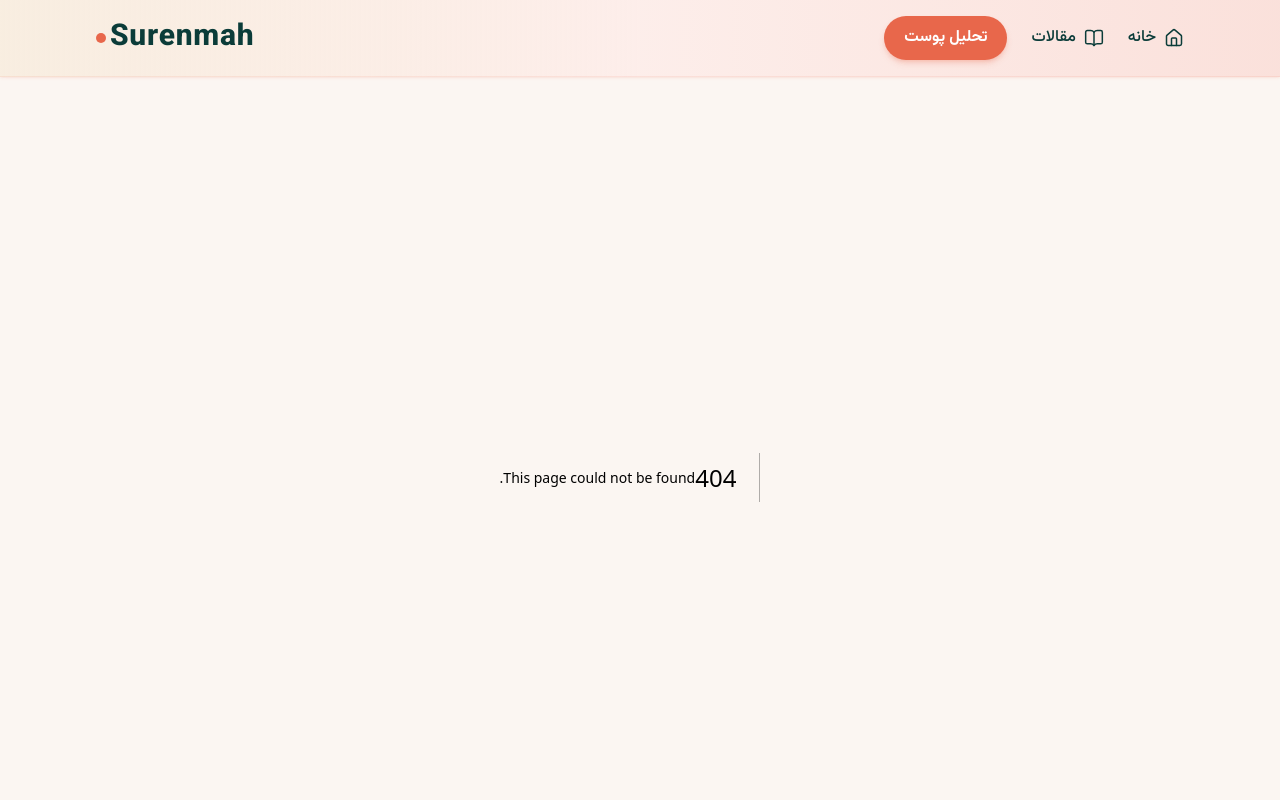
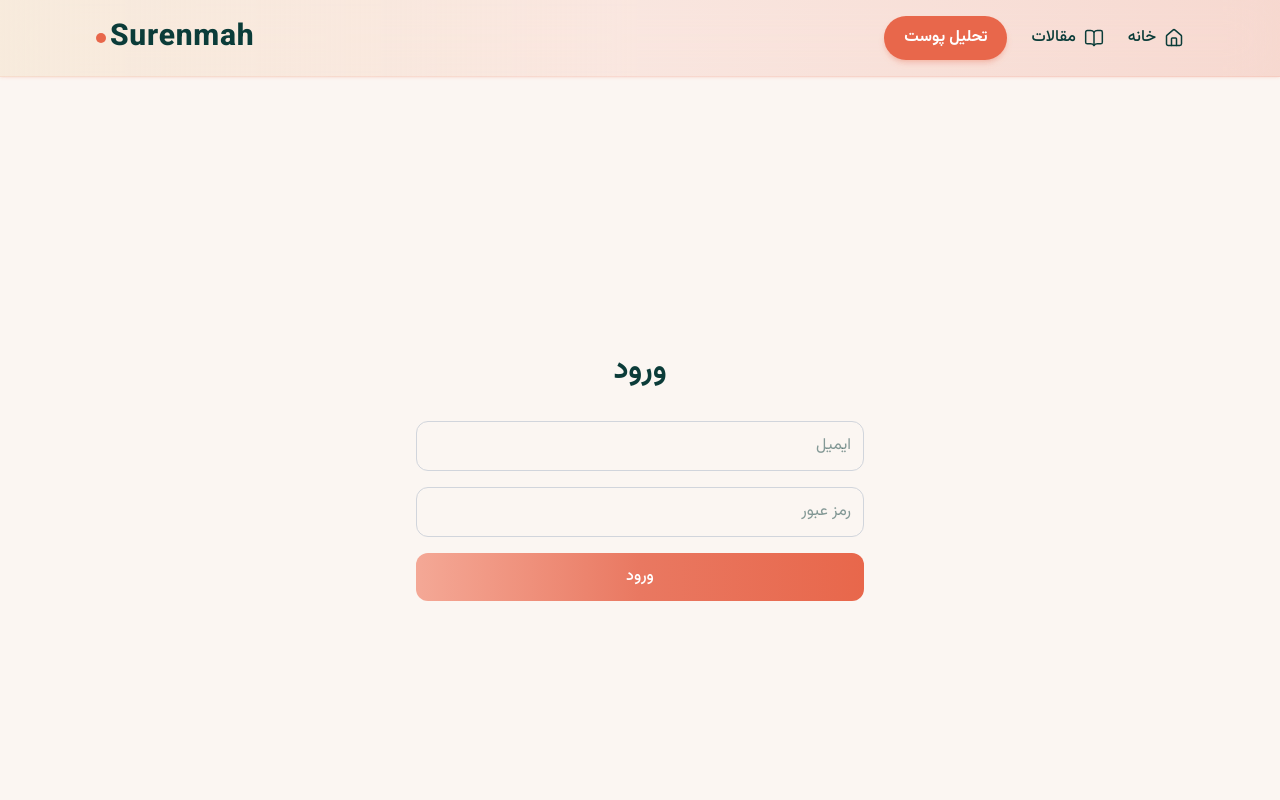
Before and after one commit to ahm100/Skin-Frontend, a Next.js app: page /login in a window 1280 px wide. Before the commit this address had no page. Shown: the top 800 px of the page. Built offline with nearby package versions, Linux system fonts and the light colour scheme; no server answers.

Commit message:
add login/register

```diff
--- a/app/analyze/page.tsx
+++ b/app/analyze/page.tsx
@@ -137,10 +137,19 @@
         size: image.size,
       });
 
+      const token = localStorage.getItem("token");
+
+      if (!token) {
+        setImageError("لطفاً ابتدا وارد حساب کاربری شوید.");
+        return;
+      }
       const response = await fetch(
         `${API_BASE}/api/SkinAnalysis/analyze`,
         {
           method: "POST",
+          headers: {
+            Authorization: `Bearer ${token}`,
+          },
           body: formData,
         }
       );
@@ -450,5 +459,5 @@
 
       <Disclaimer />
     </main>
-  );
+  );////
 }
--- /dev/null
+++ b/app/login/page.tsx
@@ -0,0 +1,136 @@
+"use client";
+
+import { useState } from "react";
+import { useRouter } from "next/navigation";
+import { API_BASE } from "@/lib/api";
+
+export default function LoginPage() {
+  const router = useRouter();
+
+  const [email, setEmail] = useState("");
+  const [password, setPassword] = useState("");
+  const [error, setError] = useState("");
+  const [loading, setLoading] = useState(false);
+
+  async function login() {
+    setError("");
+
+    if (!email || !password) {
+      setError("ایمیل و رمز عبور را وارد کنید.");
+      return;
+    }
+
+    setLoading(true);
+
+    try {
+      const response = await fetch(
+        `${API_BASE}/api/Auth/login`,
+        {
+          method: "POST",
+          headers: {
+            "Content-Type": "application/json",
+          },
+          body: JSON.stringify({
+            email,
+            password,
+          }),
+        }
+      );
+
+      if (!response.ok) {
+        const error = await response.text();
+
+        console.error("Login error:", error);
+
+        setError("ایمیل یا رمز عبور اشتباه است.");
+        return;
+      }
+
+      const data = await response.json();
+
+      localStorage.setItem("token", data.token);
+
+      router.push("/");
+    } catch (error) {
+      console.error("Login request failed:", error);
+
+      setError("ارتباط با سرور برقرار نشد.");
+    } finally {
+      setLoading(false);
+    }
+  }
+
+  return (
+    <main className="min-h-screen flex items-center justify-center p-6">
+      <div className="w-full max-w-md">
+
+        <h1 className="text-3xl font-bold text-petrol text-center">
+          ورود
+        </h1>
+
+        <div className="mt-8 space-y-4">
+
+          <input
+            type="email"
+            placeholder="ایمیل"
+            value={email}
+            onChange={(e) => setEmail(e.target.value)}
+            className="
+              w-full
+              rounded-xl
+              border
+              border-gray-300
+              p-3
+            "
+          />
+
+          <input
+            type="password"
+            placeholder="رمز عبور"
+            value={password}
+            onChange={(e) =>
+              setPassword(e.target.value)
+            }
+            className="
+              w-full
+              rounded-xl
+              border
+              border-gray-300
+              p-3
+            "
+          />
+
+          {error && (
+            <p className="text-sm text-red-600 text-center">
+              {error}
+            </p>
+          )}
+
+          <button
+            type="button"
+            onClick={login}
+            disabled={loading}
+            className="
+              w-full
+              rounded-xl
+              bg-gradient-to-l
+              from-coral
+              via-[#E97861]
+              to-[#F4A896]
+              px-8
+              py-3
+              text-white
+              font-medium
+              disabled:opacity-40
+            "
+          >
+            {loading
+              ? "در حال ورود..."
+              : "ورود"}
+          </button>
+
+        </div>
+      </div>
+    </main>
+  );
+}
--- /dev/null
+++ b/app/register/page.tsx
@@ -0,0 +1,118 @@
+"use client";
+
+import { useState } from "react";
+import { API_BASE } from "@/lib/api";
+import { useRouter } from "next/navigation";
+
+export default function RegisterPage() {
+  const router = useRouter();
+
+  const [email, setEmail] = useState("");
+  const [password, setPassword] = useState("");
+  const [error, setError] = useState("");
+  const [loading, setLoading] = useState(false);
+
+  async function register() {
+    setError("");
+
+    if (!email || !password) {
+      setError("ایمیل و رمز عبور را وارد کنید.");
+      return;
+    }
+
+    setLoading(true);
+
+    try {
+      const response = await fetch(
+        `${API_BASE}/api/Auth/register`,
+        {
+          method: "POST",
+          headers: {
+            "Content-Type": "application/json",
+          },
+          body: JSON.stringify({
+            email,
+            password,
+          }),
+        }
+      );
+
+      if (!response.ok) {
+        const data = await response.json().catch(() => null);
+
+        setError(
+          Array.isArray(data)
+            ? data.join(" ")
+            : data || "ثبت‌نام انجام نشد."
+        );
+
+        return;
+      }
+
+      router.push("/login");
+    } catch {
+      setError(
+        "ارتباط با سرور برقرار نشد."
+      );
+    } finally {
+      setLoading(false);
+    }
+  }
+
+  return (
+    <main className="min-h-screen flex items-center justify-center p-6">
+      <div className="w-full max-w-md">
+        <h1 className="text-3xl font-bold text-petrol text-center">
+          ثبت‌نام
+        </h1>
+
+        <div className="mt-8 space-y-4">
+          <input
+            type="email"
+            placeholder="ایمیل"
+            value={email}
+            onChange={(e) => setEmail(e.target.value)}
+            className="w-full rounded-xl border p-3"
+          />
+
+          <input
+            type="password"
+            placeholder="رمز عبور"
+            value={password}
+            onChange={(e) =>
+              setPassword(e.target.value)
+            }
+            className="w-full rounded-xl border p-3"
+          />
+
+          {error && (
+            <p className="text-sm text-red-600 text-center">
+              {error}
+            </p>
+          )}
+
+          <button
+            type="button"
+            onClick={register}
+            disabled={loading}
+            className="
+              w-full
+              rounded-xl
+              bg-gradient-to-l
+              from-coral
+              via-[#E97861]
+              to-[#F4A896]
+              px-8
+              py-3
+              text-white
+              font-medium
+              disabled:opacity-40
+            "
+          >
+            {loading ? "در حال ثبت‌ نام..." : "ثبت‌ نام"}
+          </button>
+        </div>
+      </div>
+    </main>
+  );
+}
--- a/lib/api.ts
+++ b/lib/api.ts
@@ -1,8 +1,7 @@
-export const API_BASE =
-  process.env.NEXT_PUBLIC_API_URL ?? "";
+// export const API_BASE =
+//   process.env.NEXT_PUBLIC_API_URL ?? "";
 
 
 //local without docker,...
-//export const API_BASE =
-//  process.env.NEXT_PUBLIC_API_URL ?? "http://localhost:8080";
-//
+export const API_BASE =
+ process.env.NEXT_PUBLIC_API_URL ?? "httpS://localhost:7004";
```
Lines whose indentation alone changed are shown as unchanged.
